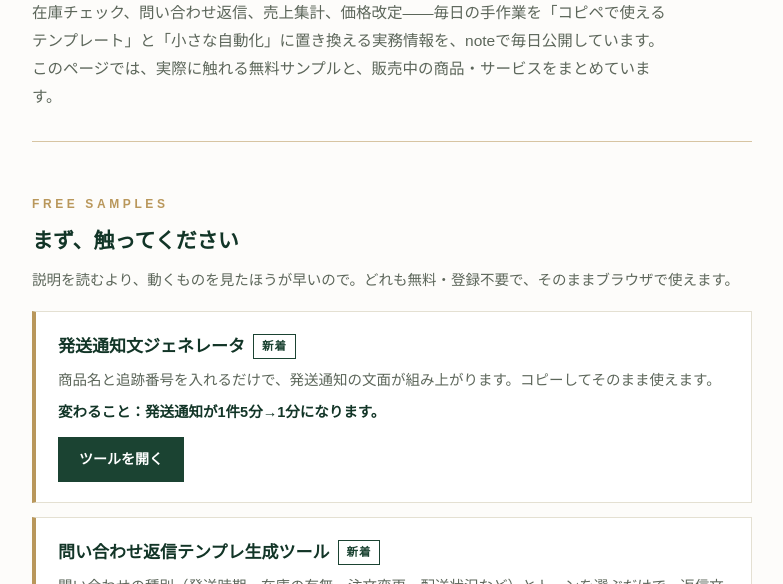
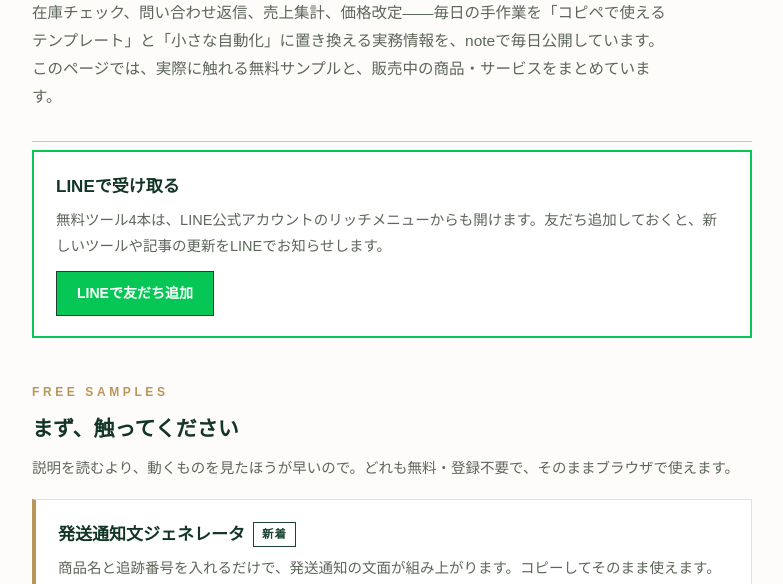
Before and after one commit to winusami6037-ops/winusami6037-ops.github.io, a plain HTML site: page home.html in a window 1280 px wide. Shown: the part 191-775 px from the top of the page, without its empty margins (248-1031 px from the left). Drawn offline with Linux system fonts and the light colour scheme.

Commit message:
Hub: add LINE official account friend-add card

```diff
--- a/home.html
+++ b/home.html
@@ -112,6 +112,14 @@ th,td{padding:10px;font-size:13.5px;}
 <p class="lead">在庫チェック、問い合わせ返信、売上集計、価格改定——毎日の手作業を「コピペで使えるテンプレート」と「小さな自動化」に置き換える実務情報を、noteで毎日公開しています。このページでは、実際に触れる無料サンプルと、販売中の商品・サービスをまとめています。</p>
 <div class="rule"></div>
 </header>
+
+<div class="card" style="border:2px solid #06C755;">
+<h3>LINEで受け取る</h3>
+<p>無料ツール4本は、LINE公式アカウントのリッチメニューからも開けます。友だち追加しておくと、新しいツールや記事の更新をLINEでお知らせします。</p>
+<div class="btns">
+<a class="btn main" style="background:#06C755;" href="https://lin.ee/ZC2K3Jm">LINEで友だち追加</a>
+</div>
+</div>
 
 <section>
 <div class="sec-label">FREE SAMPLES</div>
```
